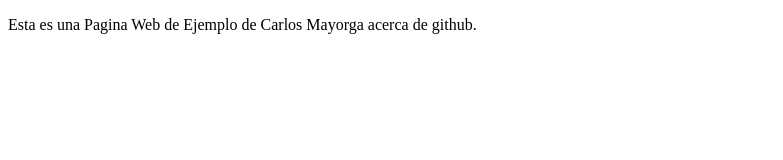
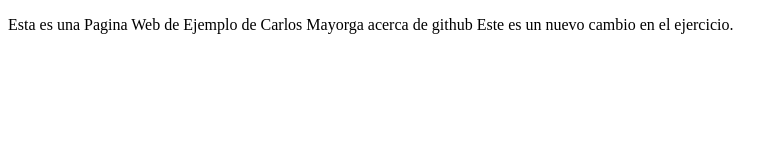
Before and after one commit to CarlosMMMM/repositorioEjemploPaginaWeb, a plain HTML site: page index.html in a window 1280 px wide. Shown: the whole page, without its empty margins (0-783 px from the left). Drawn offline with Linux system fonts and the light colour scheme.

Commit message:
nuevo cambio

```diff
--- a/index.html
+++ b/index.html
@@ -7,6 +7,7 @@
 </head>
 
 <body>
-  <p>Esta es una Pagina Web de Ejemplo de Carlos Mayorga acerca de github.</p>
+  <p>Esta es una Pagina Web de Ejemplo de Carlos Mayorga acerca de github
+Este es un nuevo cambio en el ejercicio.</p>
 </body>
 </html>
```
